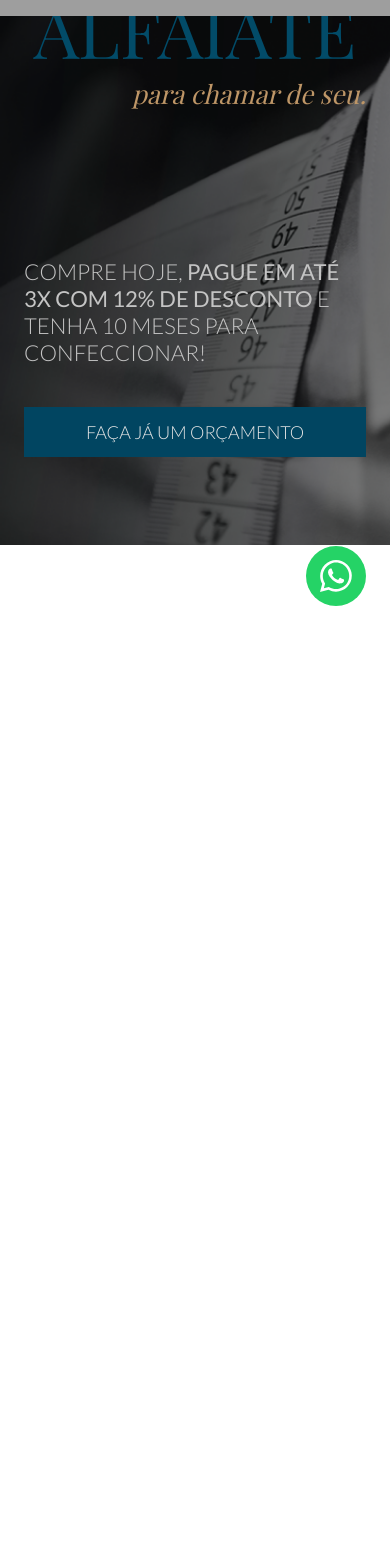
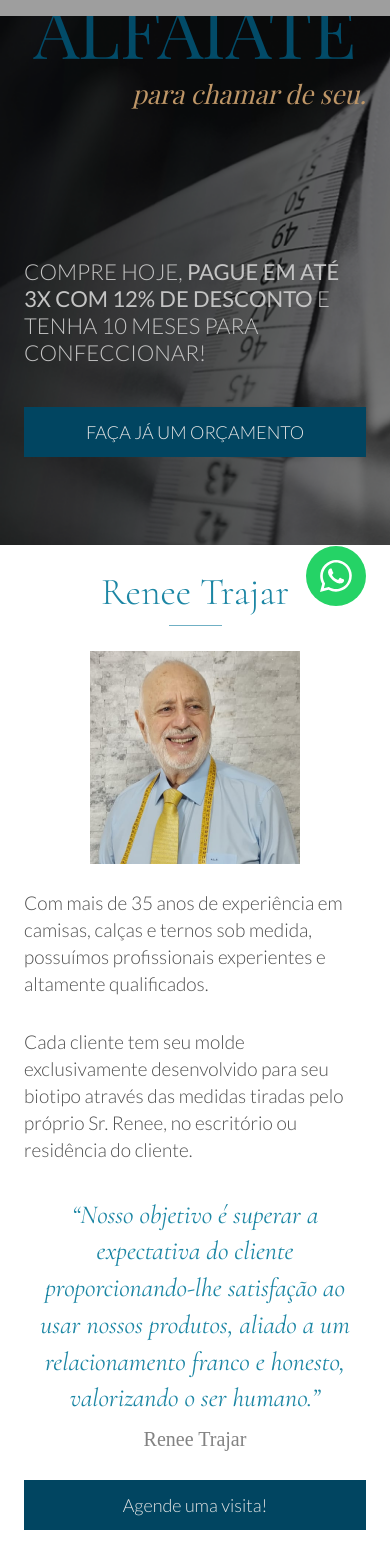
Before and after one commit to keyyuwan/fasters-ps, a React (Create React App) app: page / in a window 390 px wide. Shown: the part 214-1782 px from the top of the page. Before the commit the page ends 844 px from the top, so only its background shows below. Built offline with nearby package versions, Linux system fonts and the light colour scheme; grey boxes are pictures that could not be loaded; a web font is replaced by a local one.

Commit message:
Renee Section - mobile

```diff
--- a/src/App.tsx
+++ b/src/App.tsx
@@ -1,12 +1,14 @@
 import { FirstSection } from "./components/FirstSection";
+import { ReneeSection } from "./components/ReneeSection";
 import { WhatsAppButton } from "./components/WhatsAppButton";
 import "./styles/global.scss";
 
 function App() {
   return (
     <>
+      <FirstSection />
+      <ReneeSection />
       <WhatsAppButton />
-      <FirstSection />
     </>
   );
 }
--- /dev/null
+++ b/src/components/ReneeSection/index.tsx
@@ -0,0 +1,39 @@
+import reneeImg from "../../assets/renee.png";
+import styles from "./styles.module.scss";
+
+export function ReneeSection() {
+  return (
+    <div className={styles.container}>
+      <div className={styles.renee}>
+        <h1>Renee Trajar</h1>
+
+        <div className={styles.divider} />
+
+        <img src={reneeImg} alt="Renee Trajar" />
+      </div>
+
+      <div className={styles.description}>
+        <p>
+          Com mais de 35 anos de experiência em camisas, calças e ternos sob
+          medida, possuímos profissionais experientes e altamente qualificados.
+        </p>
+        <p>
+          Cada cliente tem seu molde exclusivamente desenvolvido para seu
+          biotipo através das medidas tiradas pelo próprio Sr. Renee, no
+          escritório ou residência do cliente.
+        </p>
+      </div>
+
+      <div className={styles.quoteSection}>
+        <p className={styles.quote}>
+          “Nosso objetivo é superar a expectativa do cliente proporcionando-lhe
+          satisfação ao usar nossos produtos, aliado a um relacionamento franco
+          e honesto, valorizando o ser humano.”
+        </p>
+        <p className={styles.author}>Renee Trajar</p>
+      </div>
+
+      <button className={styles.button}>Agende uma visita!</button>
+    </div>
+  );
+}
--- /dev/null
+++ b/src/components/ReneeSection/styles.module.scss
@@ -0,0 +1,67 @@
+.container {
+  padding: 0 24px 42px;
+}
+
+.renee {
+  display: flex;
+  flex-direction: column;
+  align-items: center;
+  justify-content: center;
+
+  h1 {
+    margin-top: 24px;
+    line-height: 46.02px;
+    font: 300 38px Cormorant, sans-serif;
+    color: var(--blue-400);
+  }
+
+  .divider {
+    width: 53px;
+    height: 1px;
+    background: #70b0c4;
+    margin: 10px 0 25px;
+  }
+}
+
+.description {
+  margin-top: 26.47px;
+
+  p {
+    font: 300 19px Lato, sans-serif;
+    color: #4f4f4f;
+    line-height: 26.85px;
+  }
+
+  p + p {
+    margin-top: 2rem;
+  }
+}
+
+.quoteSection {
+  margin-top: 33px;
+  text-align: center;
+
+  .quote {
+    font: 400 26px Cormorant, sans-serif;
+    font-style: italic;
+    color: var(--blue-400);
+    line-height: 36.74px;
+  }
+
+  .author {
+    margin-top: 11px;
+    font-weight: 500;
+    font-size: 20px;
+    color: var(--gray-700);
+  }
+}
+
+button {
+  margin-top: 29px;
+  width: 100%;
+  height: 50px;
+  border: 0;
+  background: var(--blue-500);
+  color: var(--gray-400);
+  font: 300 18px Lato, sans-serif;
+}
```
Also changed, not shown: src/assets/renee.png (added).
